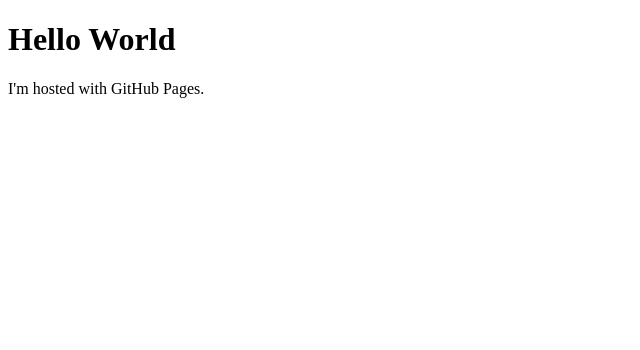
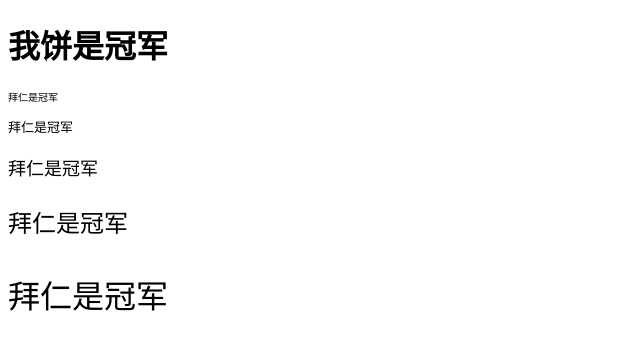
Before and after one commit to kabaskimy/kabaskimy.github.io, a plain HTML site: page index.html in a window 1280 px wide. Shown: the whole page, without its empty margins (0-640 px from the left). Drawn offline with Linux system fonts and the light colour scheme.

Commit message:
Update index.html

```diff
--- a/index.html
+++ b/index.html
@@ -1,7 +1,11 @@
 <!DOCTYPE html>
 <html>
 <body>
-<h1>Hello World</h1>
-<p>I'm hosted with GitHub Pages.</p>
+<h1>我饼是冠军</h1>
+  <p style="font-size:x-small">拜仁是冠军</p>
+  <p style="font-size:small">拜仁是冠军</p>
+  <p style="font-size:large">拜仁是冠军</p>
+  <p style="font-size:x-large">拜仁是冠军</p>
+  <p style="font-size:xx-large">拜仁是冠军</p>
 </body>
 </html>
```
